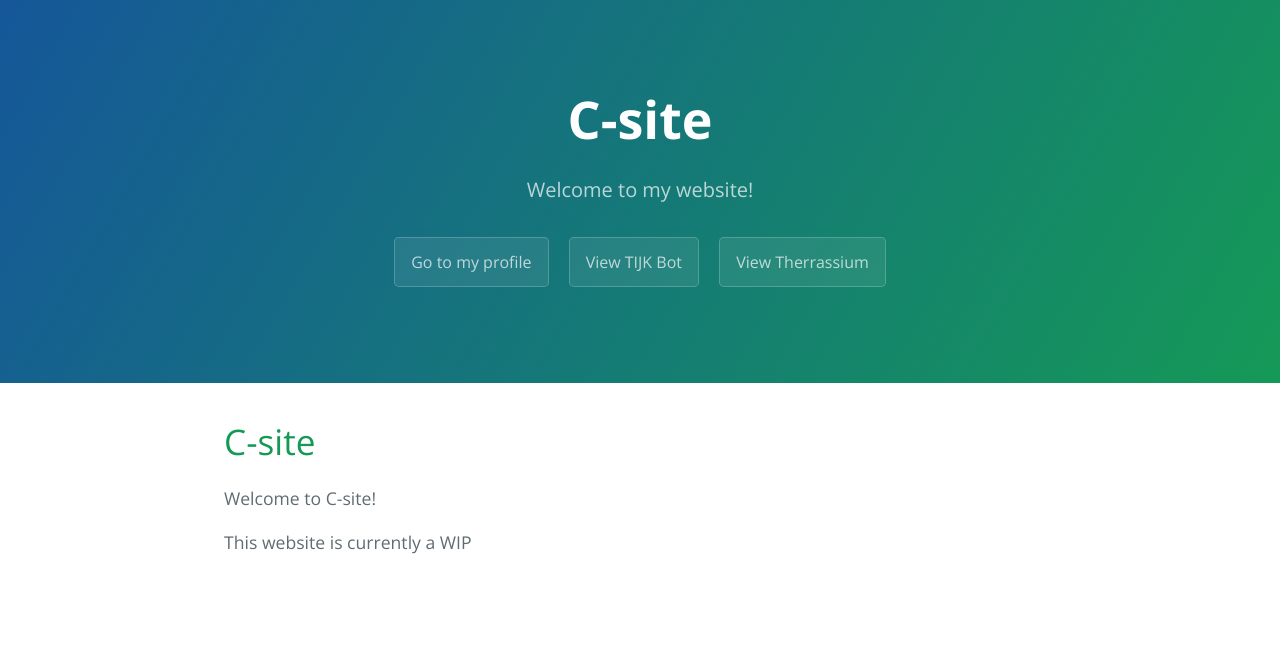
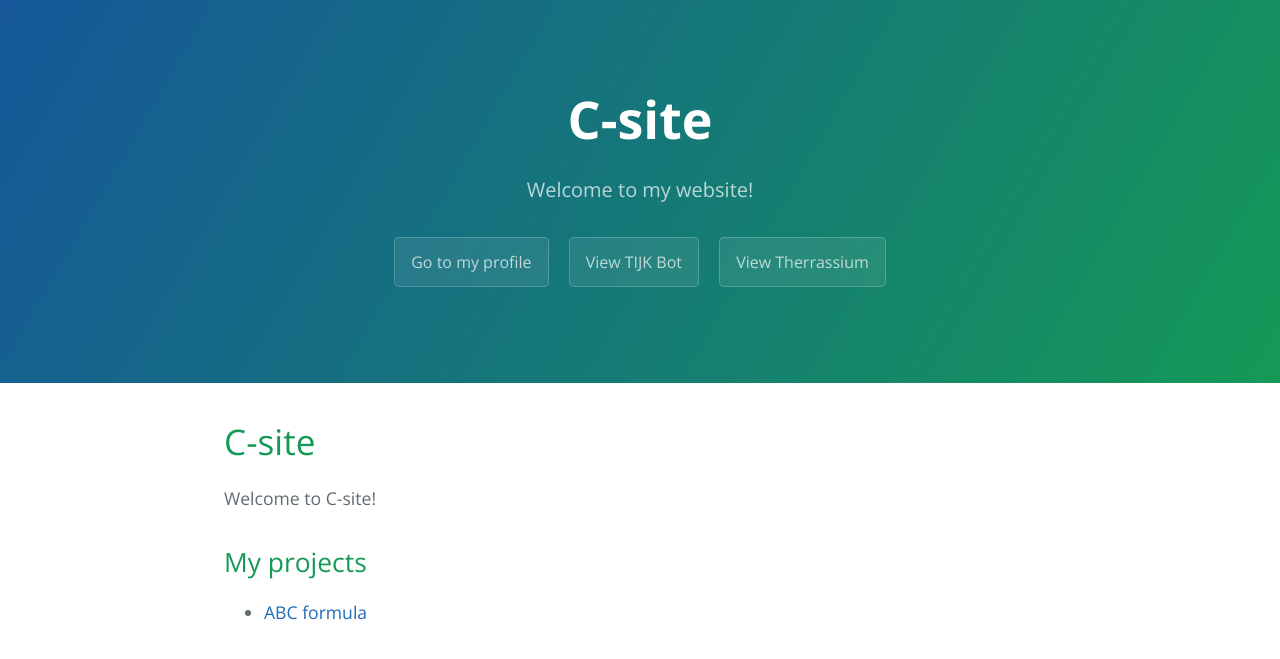
Before and after one commit to codeman1o1/codeman1o1.github.io, a Jekyll site: the page built from index.md, in a window 1280 px wide. Shown: the top 659 px of the page. Built offline with Jekyll 4.4.1, drawn with Linux system fonts in a browser that asks for light colours; our own code applies the rules of GitHub Pages for plain Markdown files.

Commit message:
Added a projects section and added ABC formula as a project

```diff
--- a/index.md
+++ b/index.md
@@ -6,4 +6,6 @@ layout: default
 
 Welcome to C-site!
 
-This website is currently a WIP
+## My projects
+
+* [ABC formula](assets/files/abc-formula.exe)
```
Also changed, not shown: assets/files/readme.md (added, +3 -0 lines), 1 other file.
